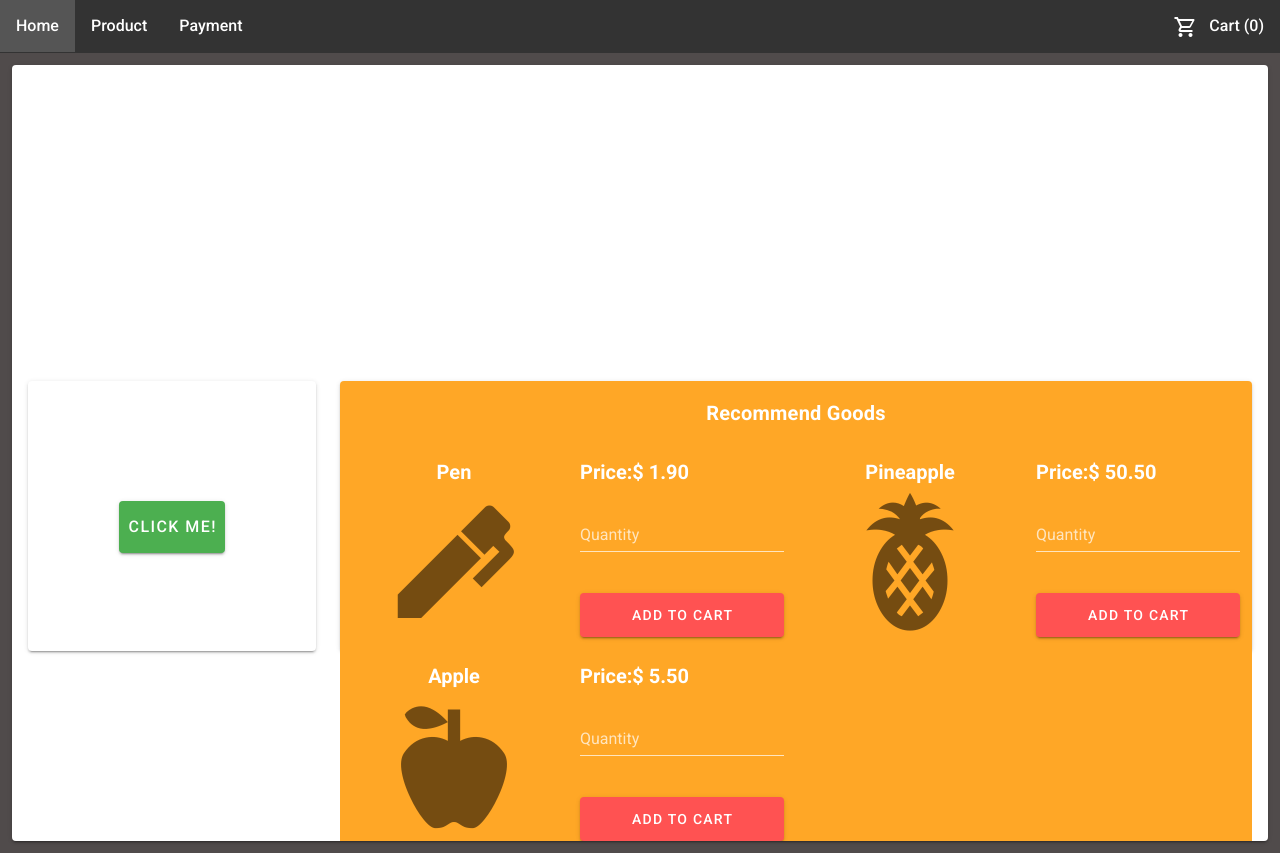
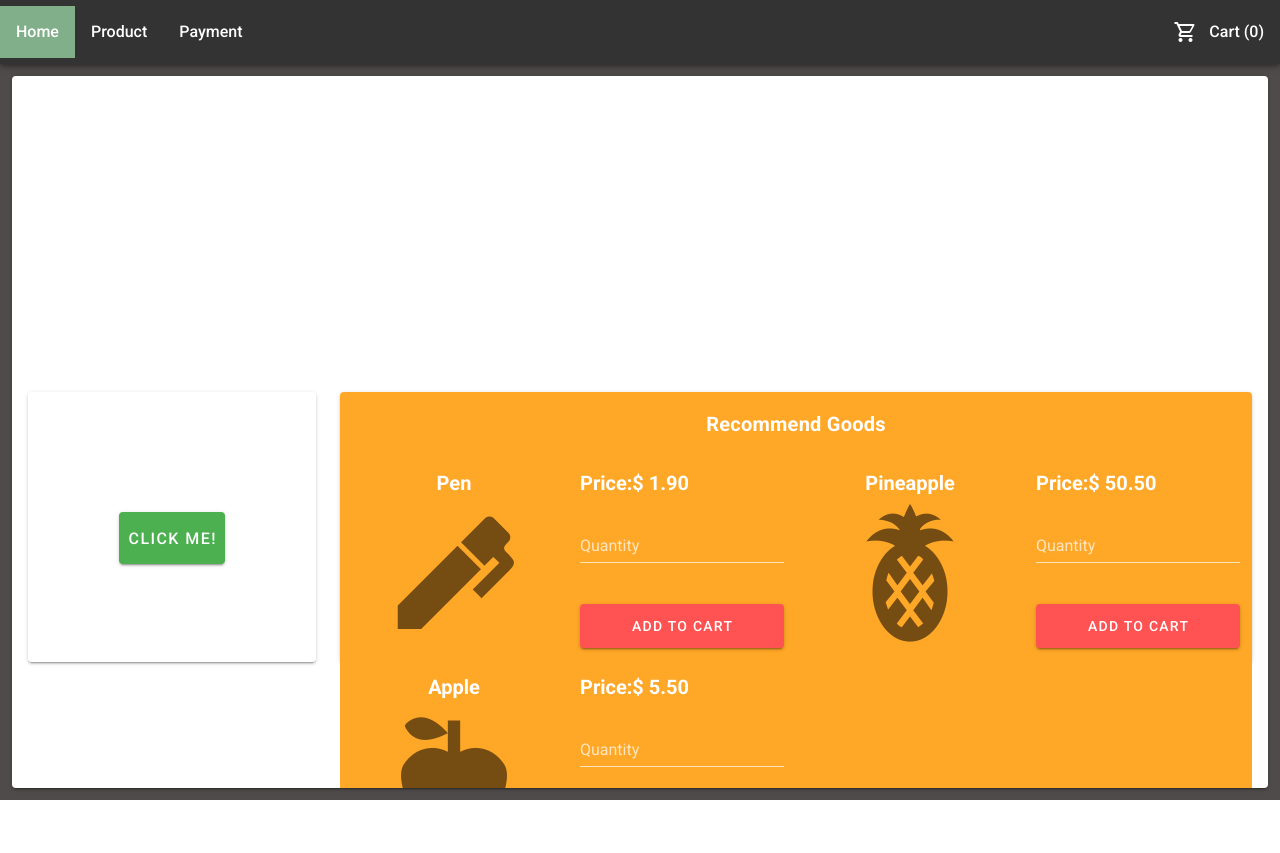
Before and after one commit to frankho09/Simple-Shop, a Vue app: page / in a window 1280 px wide. After the commit the page ends 800 px from the top, so only its background shows below. Built offline with nearby package versions, Linux system fonts and the light colour scheme.

Commit message:
feat: update Nav behaviour

```diff
--- a/src/App.vue
+++ b/src/App.vue
@@ -1,7 +1,7 @@
 <template>
   <div id="app">
     <v-app>
-      <v-main>
+      <v-app-bar class="pa-0" app>
         <ul class="navBar">
           <div class="nav-left">
             <li>
@@ -36,6 +36,8 @@
             </li>
           </div>
         </ul>
+      </v-app-bar>
+      <v-main>
         <router-view
           :good="good"
           :cart="cart"
@@ -250,8 +252,14 @@ export default {
   display: unset;
 }
 
+.v-toolbar :deep(.v-toolbar__content) {
+  margin: 0;
+  padding: 0 !important;
+}
 .navBar {
   list-style: none;
+  height: 100%;
+  width: 100%;
   margin: 0;
   padding: 0;
   overflow: hidden;
```
